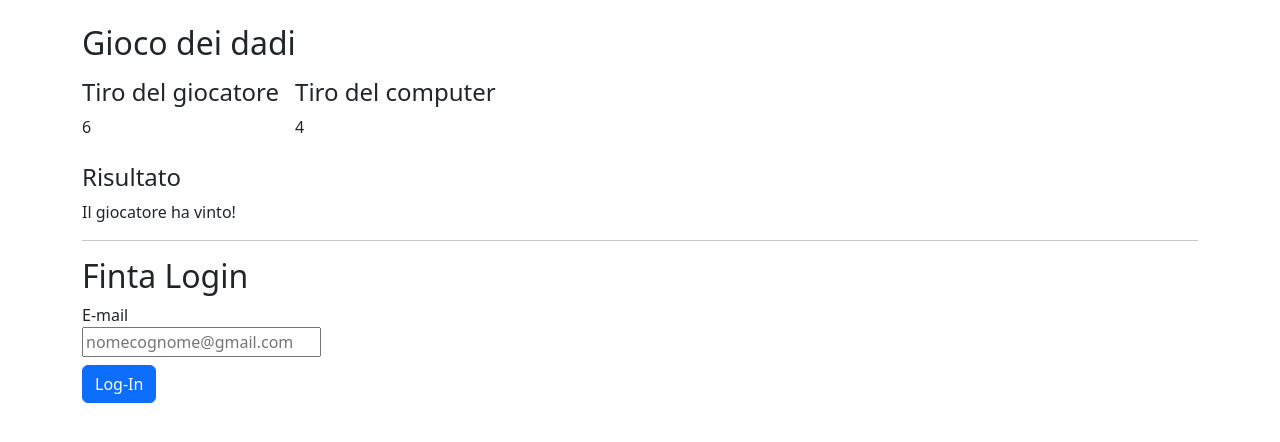
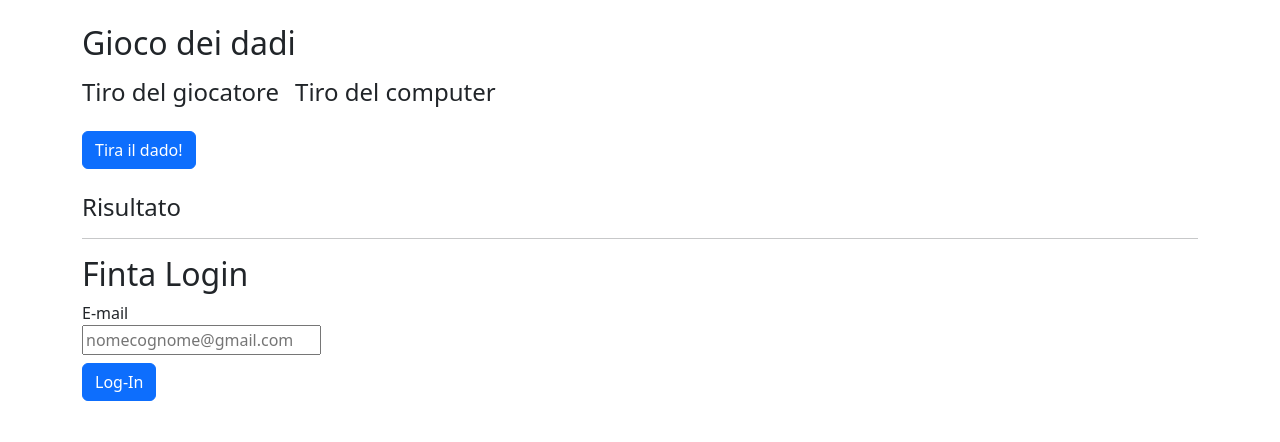
Before and after one commit to jacopolegovini/js-mail-dadi, a plain HTML site: page index.html in a window 1280 px wide. Drawn offline with nearby package versions, Linux system fonts and the light colour scheme.

Commit message:
exercise completed - button added dice throw

```diff
--- a/index.html
+++ b/index.html
@@ -27,6 +27,9 @@
                     </span>
                 </div>
             </div>
+            <div class="button-throw">
+                <button class="btn btn-primary mt-3" id="button-throw">Tira il dado!</button>
+            </div>
             <div class="dice-result-section mt-4">
                 <h4>Risultato</h4>
                 <section id="dice-result"></section>
--- a/script.js
+++ b/script.js
@@ -1,6 +1,9 @@
 const playerThrowField = document.getElementById('player-throw');
 const pcThrowField = document.getElementById('pc-throw');
 const diceResultField = document.getElementById('dice-result');
+const buttonThrow = document.getElementById('button-throw');
+
+buttonThrow.addEventListener('click', function(){
 
     let playerThrowElement = Math.floor((Math.random() * 6) + 1);
     let pcThrowElement = Math.floor((Math.random() * 6) + 1);
@@ -19,6 +22,8 @@ playerThrowField.innerText = playerThrowElement;
     pcThrowField.innerText = pcThrowElement;
 
     diceResultField.innerText = result;
+})
+
 
 
 // ----------------------------------------------------------------
```
Lines whose indentation alone changed are shown as unchanged.
